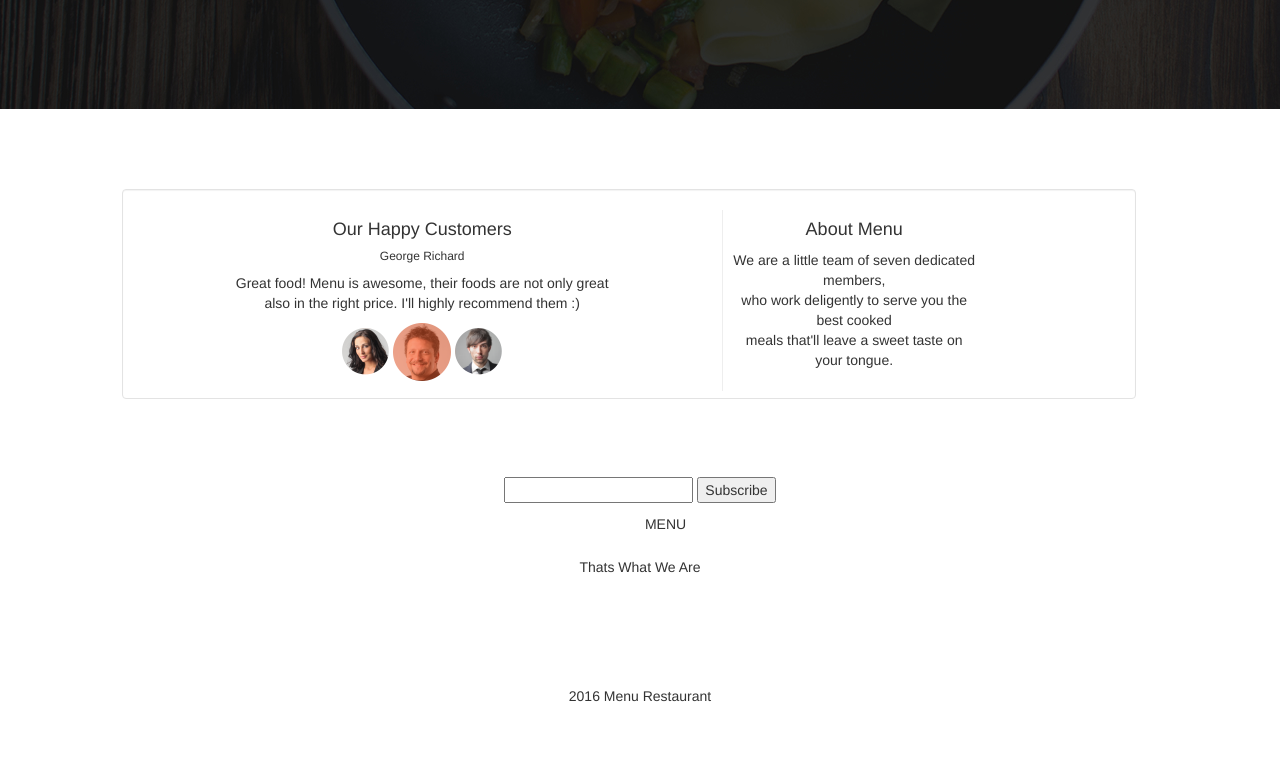
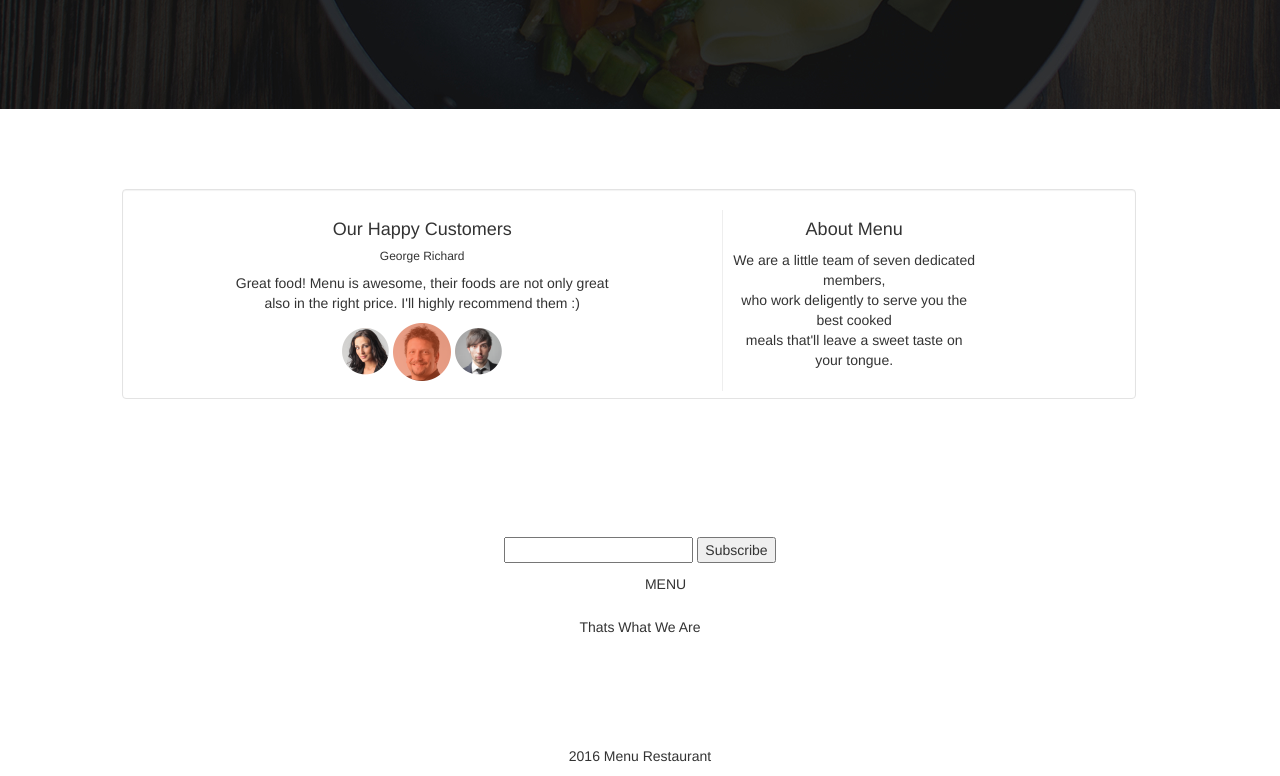
Before and after one commit to Blankphrase/mpft-ip, a plain HTML site: page index.html in a window 1280 px wide. Shown: the part 2446-3222 px from the top of the page. Before the commit the page ends 3162 px from the top, so only its background shows below. Drawn offline with Linux system fonts and the light colour scheme.

Commit message:
This commit is to show the addition of 3 breaklines after the feedback section and creation of an id attribute subscribe

```diff
--- a/index.html
+++ b/index.html
@@ -181,6 +181,10 @@
           <div class="col-md-1"></div>
         </div>
       </div>
+      <br/>
+      <br/>
+      <br/>
+      <div class="container-fluid" id="subscribe">
         <div class="row">
           <h3 class="white" >Get our daily food items delivered to your email</h3>
           <form method="get" name="email">
```
